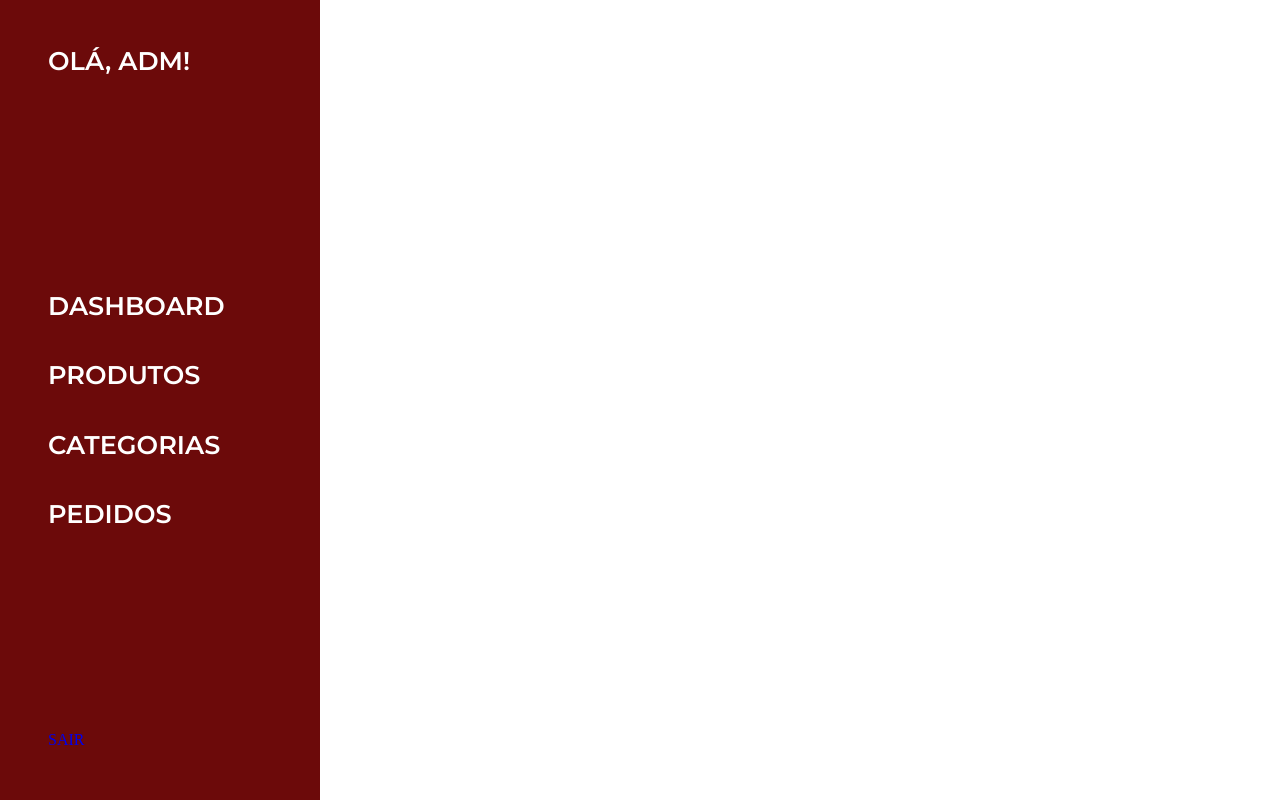
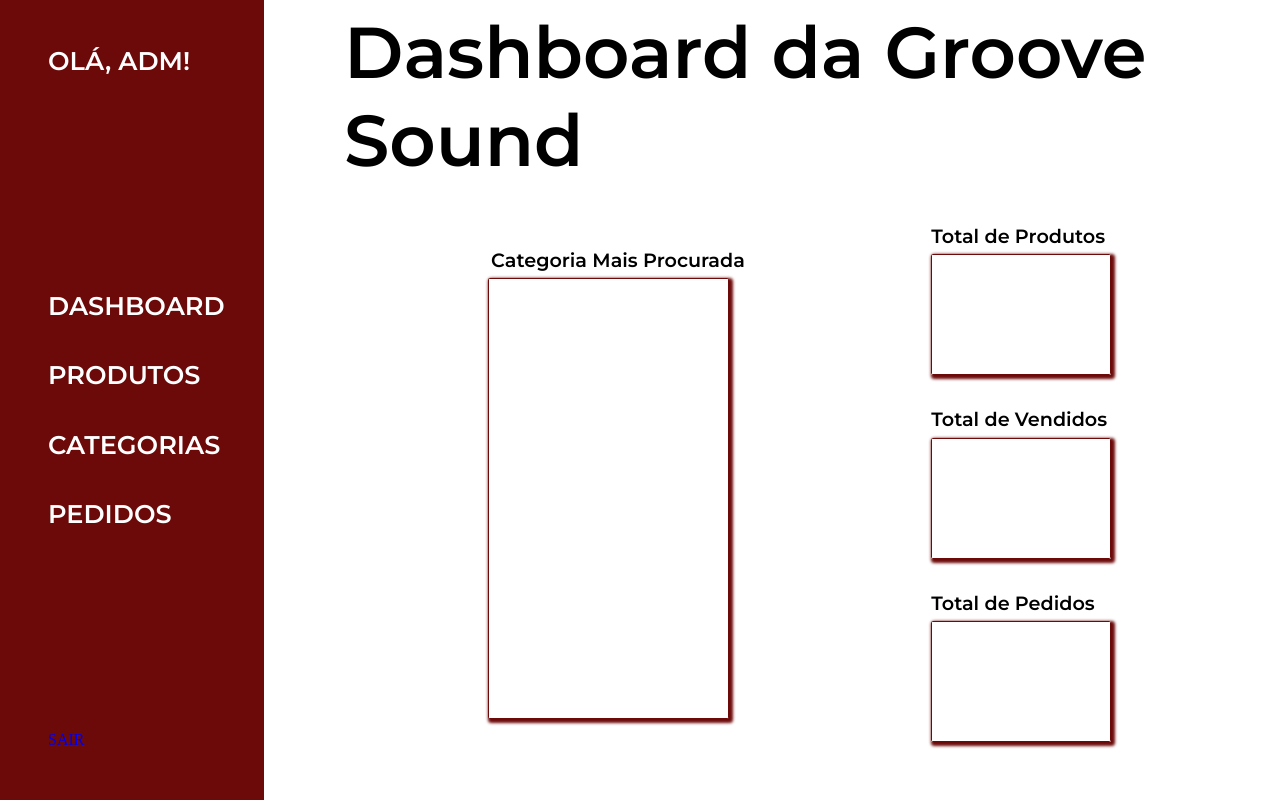
Before and after one commit to coutinho-06/Projeto_Loja_De_Musica_Umc, a PHP site: page /AreaAdm/AdmDashboard.php in a window 1280 px wide. Run offline with PHP 8.4, Linux system fonts and the light colour scheme; some libraries are stand-ins or nearby versions; some web fonts are replaced.

Commit message:
Ajustes na Estilização da Dashboard do ADM
Co-Authored-By: Gabriella Ferreira Alves <160561279+Gabriella22Ferreira@users.noreply.github.com>

```diff
--- a/Sistema/AreaAdm/AdmDashboard.php
+++ b/Sistema/AreaAdm/AdmDashboard.php
@@ -9,6 +9,7 @@
 
     <!-- links de estilo -->
     <link rel="stylesheet" href="../CSS/estiloMenuAdm.css">
+    <link rel="stylesheet" href="../CSS/estiloDashboard.css">
 
 
      <!-- link de font -->
@@ -45,6 +46,48 @@
                 <a href="../TelaLoginAdm.php">SAIR</a>
             </div>
         </nav>
+
+        <div class="containerParteDados">
+            <div class="containerSuperior">
+                <h1>Dashboard da Groove Sound</h1>
+            </div>
+            <div class="containerInferior">
+                <div class="caixaGrafico">
+                        <div class="titulo">
+                            <p>Categoria Mais Procurada </p>
+                        </div>
+                        <div class="grafico">
+
+                        </div>
+                </div>
+                <div class="caixaCards">
+                    <div class="cards">
+                        <div class="titulo">
+                            <p>Total de Produtos</p>
+                        </div>
+                        <div class="caixa">
+
+                        </div>
+                    </div>
+                    <div class="cards">
+                        <div class="titulo">
+                            <p>Total de Vendidos</p>
+                        </div>
+                        <div class="caixa">
+
+                        </div>
+                    </div>
+                    <div class="cards">
+                        <div class="titulo">
+                            <p>Total de Pedidos</p>
+                        </div>
+                        <div class="caixa">
+
+                        </div>
+                    </div>
+                </div>
+            </div>
+        </div>
     </section>
 
 
--- /dev/null
+++ b/Sistema/CSS/estiloDashboard.css
@@ -0,0 +1,94 @@
+:root{
+    --cor-primaria: #6C0A0A;
+    --cor-segundaria: #3f312e;
+    --cor-terciaria: #ffa601;
+}
+
+
+.containerParteDados{
+    display: flex;
+    flex-direction: column;
+    width: 100%;
+    height: 100vh;
+    gap: 2rem;
+
+
+}
+.containerSuperior{
+    display: flex;
+    align-items: center;
+    width: 80%;
+    height: 25%;
+    margin-left: 5rem;
+
+    h1{
+        font-weight: 600;
+        font-family: "Montserrat", sans-serif;
+        font-size: 4.5rem;
+    }
+
+}
+.containerInferior{
+    display: flex;
+    width: 95%;
+    height: 75%;
+    margin-left: 2rem;
+}
+
+.caixaGrafico{
+    display: flex;
+    flex-direction: column;
+    width: 50%;
+    height: 90%;
+    gap: 0.4rem;
+    justify-content: center;
+
+    .titulo{
+        margin-left: 12.2rem;
+    }
+
+}
+
+.grafico{
+    display: flex;
+    background-color: #fff;
+    border-radius: 0.1rem;
+    border: 1px solid var(--cor-primaria);
+    width: 50%;
+    height: 85%;
+    box-shadow: 2px 2px 3px 2px var(--cor-primaria);
+    margin-left: 12rem;
+}
+
+.caixaCards{
+    display: flex;
+    flex-direction: column;
+    align-items: center;
+    width: 50%;
+    height: 90%;
+    gap: 2rem;
+}
+
+.cards{
+    display: flex;
+    flex-direction: column;
+    justify-content: center;
+    gap: 0.4rem;
+    padding-left: 0.5rem;
+    background-color: #fff;
+    height: 35%;
+    width: 40%;
+}
+.titulo{
+    font-weight: 600;
+    font-family: "Montserrat", sans-serif;
+    font-size: 1.2rem;
+}
+.caixa{
+    display: flex;
+    border-radius: 0.1rem;
+    border: 1px solid var(--cor-primaria);
+    width: 97%;
+    height:85%;
+    box-shadow: 2px 2px 3px 2px var(--cor-primaria);
+}
```
Also changed, not shown: Sistema/Database/verificacao.php (+0 -8 lines), Sistema/Database/verificacaoadm.php (+6 -5 lines), Sistema/TelaFormularioLogin.php (+14 -0 lines), Sistema/TelaLoginAdm.php (+24 -0 lines).
